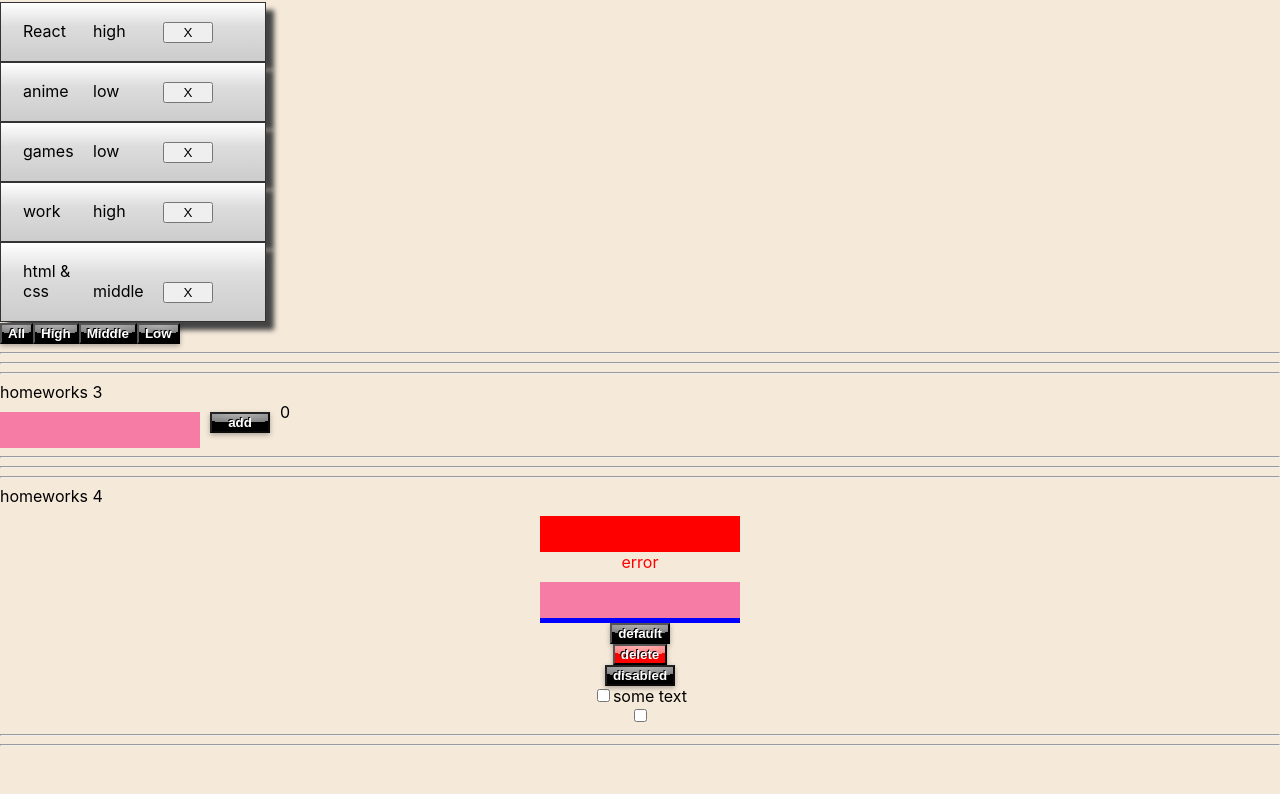
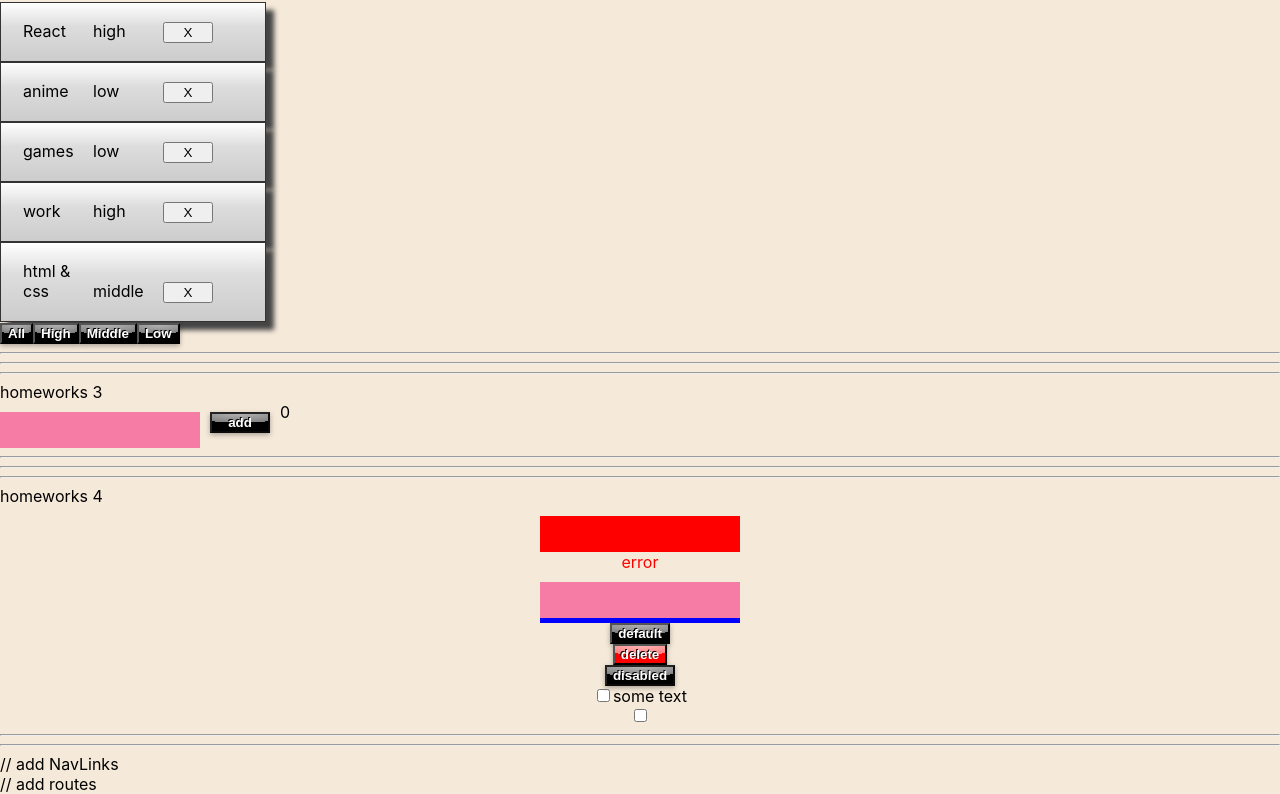
Before and after one commit to Nekr000/homeWork, a React (Create React App) app: page / in a window 1280 px wide. Shown: the part 270-1064 px from the top of the page. Before the commit the page ends 1024 px from the top, so only its background shows below. Built offline with nearby package versions, Linux system fonts and the light colour scheme.

Commit message:
homeWork3

```diff
--- a/src/p1-main/m1-ui/u1-app/App.tsx
+++ b/src/p1-main/m1-ui/u1-app/App.tsx
@@ -4,6 +4,7 @@ import HW1 from '../../../p2-homeworks/h1/HW1'
 import HW2 from "../../../p2-homeworks/h2/HW2";
 import HW3 from "../../../p2-homeworks/h3/HW3";
 import HW4 from "../../../p2-homeworks/h4/HW4";
+import HW5 from "../../../p2-homeworks/h5/HW5";
 
 function App() {
     return (
@@ -13,7 +14,7 @@ function App() {
             <HW2/>
             <HW3/>
             <HW4/>
-            {/*<HW5/>*/}
+            <HW5/>
 
         </div>
     )
--- a/src/p2-homeworks/h5/HW5.tsx
+++ b/src/p2-homeworks/h5/HW5.tsx
@@ -1,18 +1,19 @@
 import React from 'react'
 import Header from './Header'
 import Routes from './Routes'
+import {HashRouter} from 'react-router-dom'
 
 function HW5() {
     return (
         <div>
             {/*в gh-pages лучше работает HashRouter*/}
-            {/*<HashRouter>*/}
+            <HashRouter>
 
             <Header/>
 
             <Routes/>
 
-            {/*</HashRouter>*/}
+            </HashRouter>
         </div>
     )
 }
```
Also changed, not shown: package.json (+9 -1 lines), 1 other file (tests, documents, lock files or other folders).
